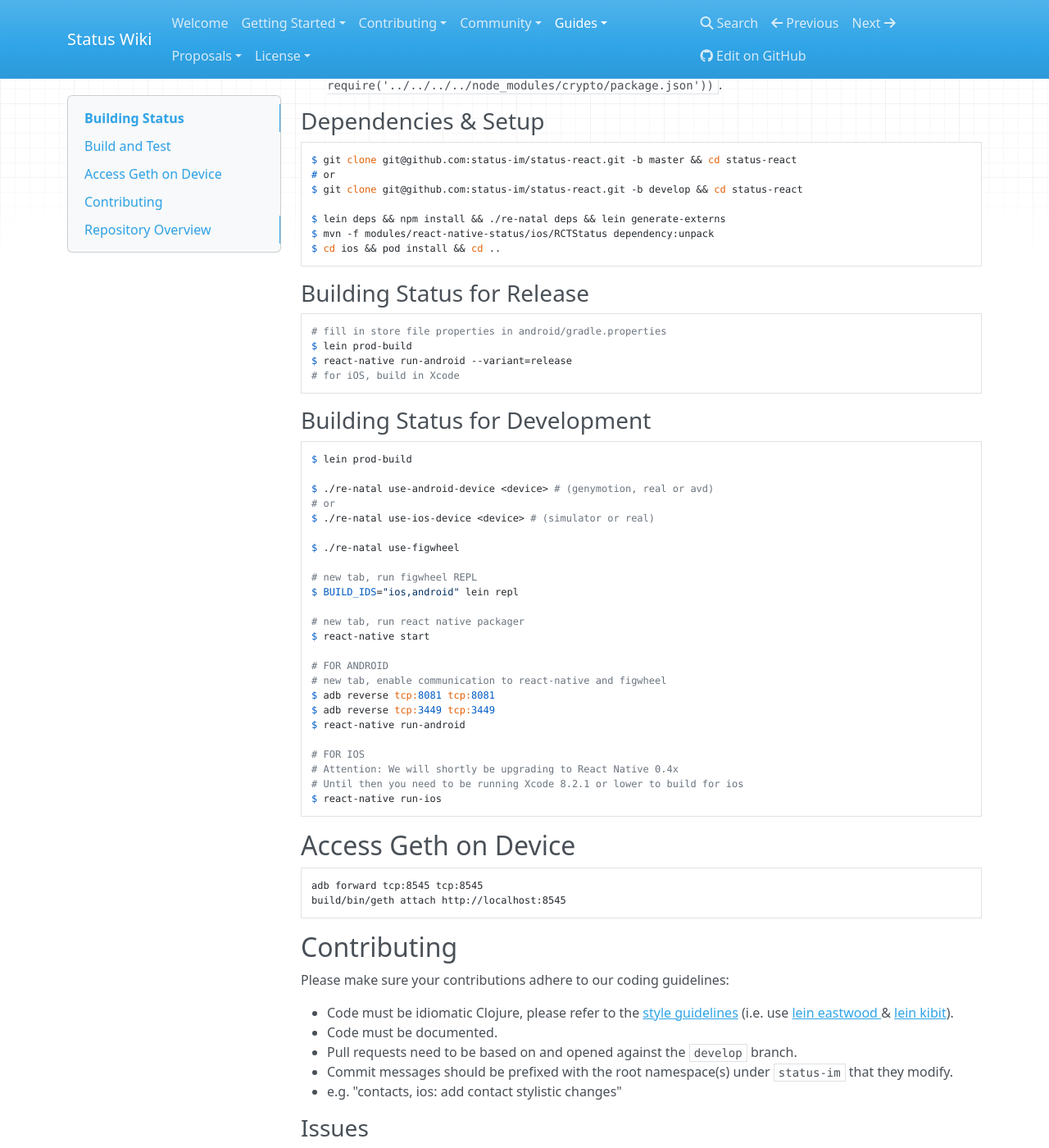
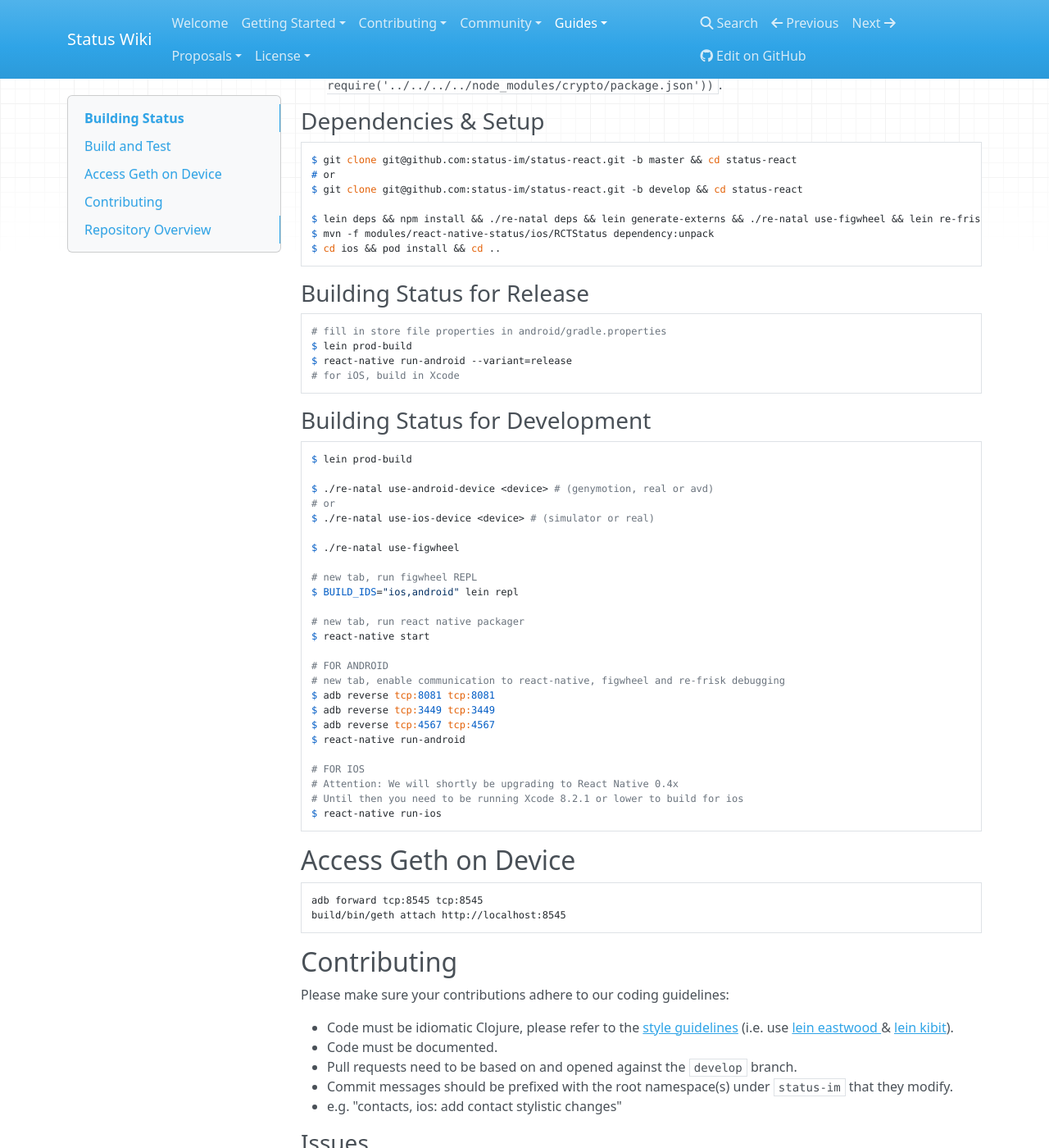
Before and after one commit to status-im/wiki.status.im, an MkDocs documentation site: the page built from docs/contributing/development/building-status.md, in a window 1280 px wide and 1400 px high, scrolled down 1074 px. Shown: the whole window at 82% size. Built offline with MkDocs 1.6.1, drawn with Linux system fonts in a browser that asks for light colours; nearby versions of some CDN libraries; old or Windows-style settings are respelled for this version of MkDocs.

Commit message:
Update building-status.md

```diff
--- a/docs/contributing/development/building-status.md
+++ b/docs/contributing/development/building-status.md
@@ -42,7 +42,7 @@ require('./node_modules/re-natal/index.js');
     # or
     $ git clone git@github.com:status-im/status-react.git -b develop && cd status-react
 
-    $ lein deps && npm install && ./re-natal deps && lein generate-externs
+    $ lein deps && npm install && ./re-natal deps && lein generate-externs && ./re-natal use-figwheel && lein re-frisk use-re-natal && ./re-natal enable-source-maps
     $ mvn -f modules/react-native-status/ios/RCTStatus dependency:unpack
     $ cd ios && pod install && cd ..
 
@@ -68,9 +68,10 @@ require('./node_modules/re-natal/index.js');
     $ react-native start
 
     # FOR ANDROID
-    # new tab, enable communication to react-native and figwheel
+    # new tab, enable communication to react-native, figwheel and re-frisk debugging
     $ adb reverse tcp:8081 tcp:8081
     $ adb reverse tcp:3449 tcp:3449
+    $ adb reverse tcp:4567 tcp:4567
     $ react-native run-android
 
     # FOR IOS
```
